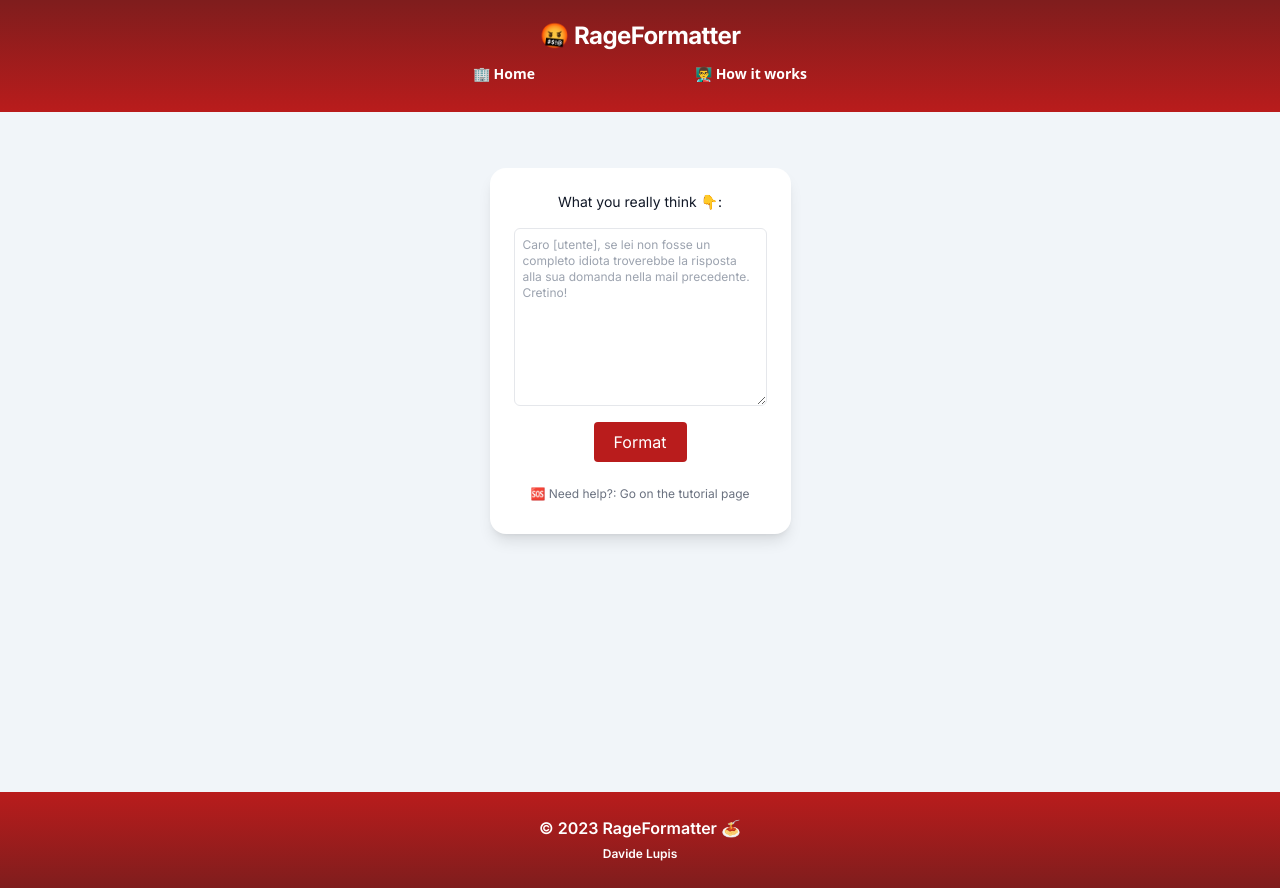
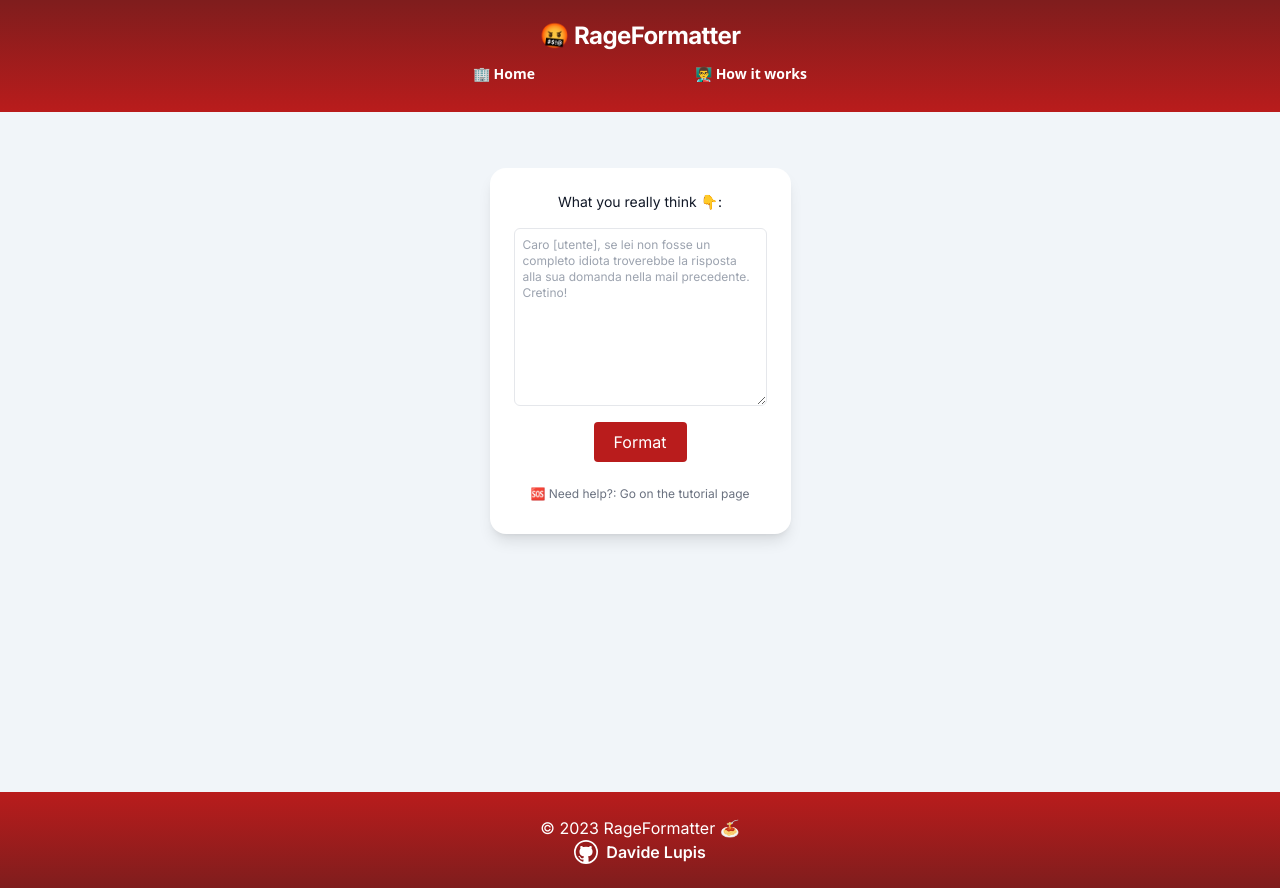
Before and after one commit to DataDavidProjects/rageformatter-nextjs, a Next.js app: page / in a window 1280 px wide. Built offline with nearby package versions, Linux system fonts and the light colour scheme.

Commit message:
tutorial fix page

```diff
--- a/package.json
+++ b/package.json
@@ -16,6 +16,7 @@
     "eslint": "8.45.0",
     "eslint-config-next": "13.4.10",
     "eventsource-parser": "^1.0.0",
+    "lucide-react": "^0.265.0",
     "next": "13.4.10",
     "openai": "^3.3.0",
     "postcss": "8.4.26",
--- /dev/null
+++ b/src/app/components/AdBanner.tsx
@@ -0,0 +1,31 @@
+import { useEffect } from "react";
+
+declare global {
+  interface Window {
+    adsbygoogle: { [key: string]: unknown }[];
+  }
+}
+
+const AdBanner = (props: any) => {
+  useEffect(() => {
+    try {
+      (window.adsbygoogle = window.adsbygoogle || []).push({});
+    } catch (err) {
+      console.log(err);
+    }
+  }, []);
+
+  return (
+    <ins
+      className="adsbygoogle adbanner-customize"
+      style={{
+        display: "block",
+        overflow: "hidden",
+      }}
+      data-ad-client={process.env.NEXT_PUBLIC_GOOGLE_ADS_CLIENT_ID}
+      {...props}
+    />
+  );
+};
+
+export default AdBanner;
--- a/src/app/components/Footer.tsx
+++ b/src/app/components/Footer.tsx
@@ -1,20 +1,26 @@
 import React from "react";
 import Link from "next/link";
+import { VscGithub } from "react-icons/vsc";
 
 const Footer = () => {
   return (
     <footer className="bg-gradient-to-b from-red-700 to-red-900 text-white py-6 mt-auto">
-      <div className="container mx-auto text-center font-semibold">
-        <p>© {new Date().getFullYear()} RageFormatter 🍝</p>
-        <span>
+      <p className="flex justify-center">
+        © {new Date().getFullYear()} RageFormatter 🍝
+      </p>
+      <span className="flex justify-center items-center space-x-2">
+        <div className="flex mx-auto text-center font-semibold">
           <Link
-            href={"https://github.com/DataDavidProjects/rageformatter-nextjs"}
-            className=" text-xs  text-white"
+            href={
+              "https://github.com/DataDavidProjects/rageformatter-nextjs#-rageformatter"
+            }
+            className="flex items-center space-x-2"
           >
-            Davide Lupis
+            <VscGithub size={24} className="text-white" />
+            <span>Davide Lupis</span>
           </Link>
-        </span>
-      </div>
+        </div>
+      </span>
     </footer>
   );
 };
--- a/src/app/layout.tsx
+++ b/src/app/layout.tsx
@@ -20,9 +20,11 @@ export default function RootLayout({
   return (
     <html lang="en">
       <body className={inter.className}>
-        <Header />
-        {children}
-        <Footer />
+        <div className="mx-auto">
+          <Header />
+          {children}
+          <Footer />
+        </div>
       </body>
     </html>
   );
```
Also changed, not shown: 1 other file (tests, documents, lock files or other folders).
